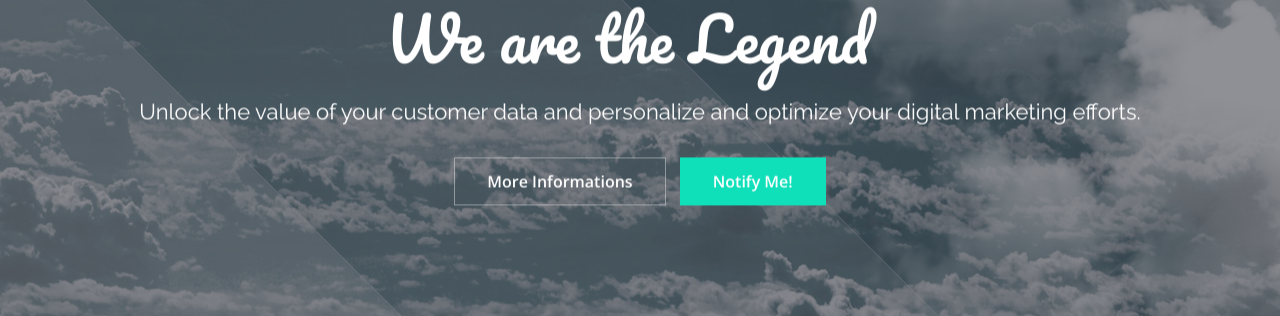
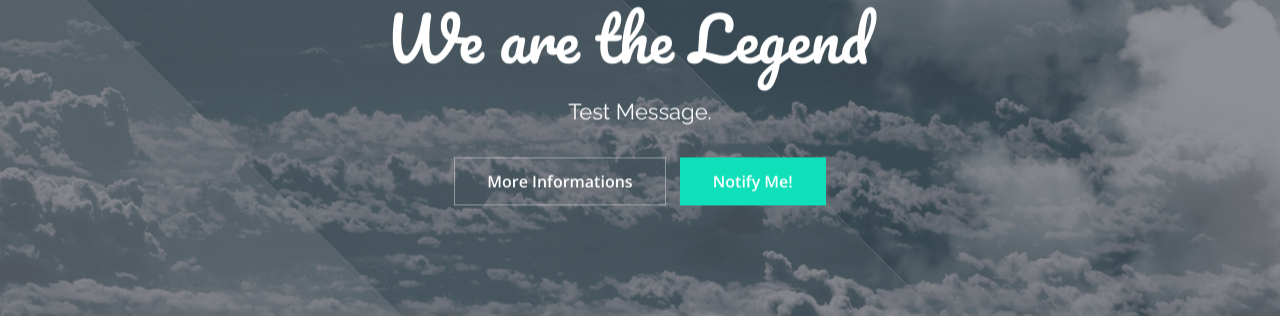
Before and after one commit to dshahnc/dshahnc.github.io, a plain HTML site: page index.html in a window 1280 px wide. Shown: the part 383-699 px from the top of the page. Drawn offline with nearby package versions, Linux system fonts and the light colour scheme; files whose address does not match are found by name.

Commit message:
title change

```diff
--- a/index.html
+++ b/index.html
@@ -80,7 +80,7 @@
 
 				<h1 class="text-intro opacity-0"><span class="polyfy-title">We are the Legend</span></h1>
 
-				<p class="text-intro opacity-0">Unlock the value of your customer data and personalize and optimize your digital marketing efforts.</p>
+				<p class="text-intro opacity-0">Test Message.</p>
 
 				<a href="#" id="open-more-info" data-target="info-wrap" class="light-btn text-intro opacity-0">More Informations</a>
 
```
Also changed, not shown: 1 other file.
